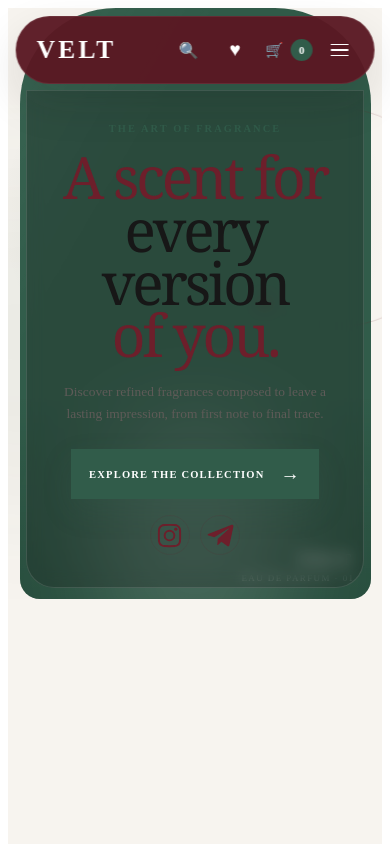
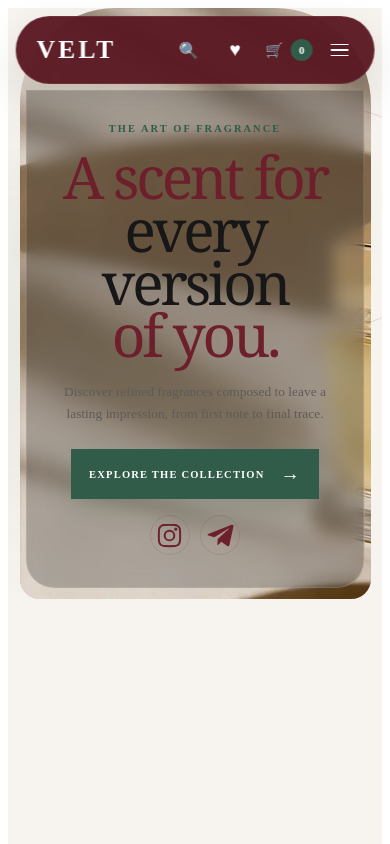
Before and after one commit to hadiswebpro/shopping-cart-odin, a React (Vite) app: page / in a window 390 px wide. Shown: the top 844 px of the page. Built offline with nearby package versions, Linux system fonts and the light colour scheme; the HTML template or start-up script is replaced by a standard one.

Commit message:
refine mobile hero structure

```diff
--- a/src/pages/Home/Home.jsx
+++ b/src/pages/Home/Home.jsx
@@ -60,12 +60,13 @@ function Home() {
                     <div className={styles.visualFrame}>
                         <div className={styles.visualGlow} aria-hidden="true" />
 
-                        <picture>
-                            <source
-                                media="(max-width: 650px)"
-                                srcSet={import.meta.env.BASE_URL + "images/hero-mobile.jpg"}
-                            />
-                            <div className={styles.heroSlides} aria-hidden="true">
+                        <img
+                            src={import.meta.env.BASE_URL + "images/hero-mobile.jpg"}
+                            alt="VELT luxury fragrance"
+                            className={styles.mobileHeroImage}
+                        />
+
+                        <div className={styles.heroSlides} aria-hidden="true">
                                 {desktopHeroImages.map((image, index) => (
                                     <img
                                         key={image}
@@ -74,8 +75,7 @@ function Home() {
                                         className={styles.heroImage + (index === activeImage ? " " + styles.heroImageActive : "")}
                                     />
                                 ))}
-                            </div>
-                        </picture>
+                        </div>
 
                         <div className={styles.visualLabel}>
                             <span>VELT</span>
```
